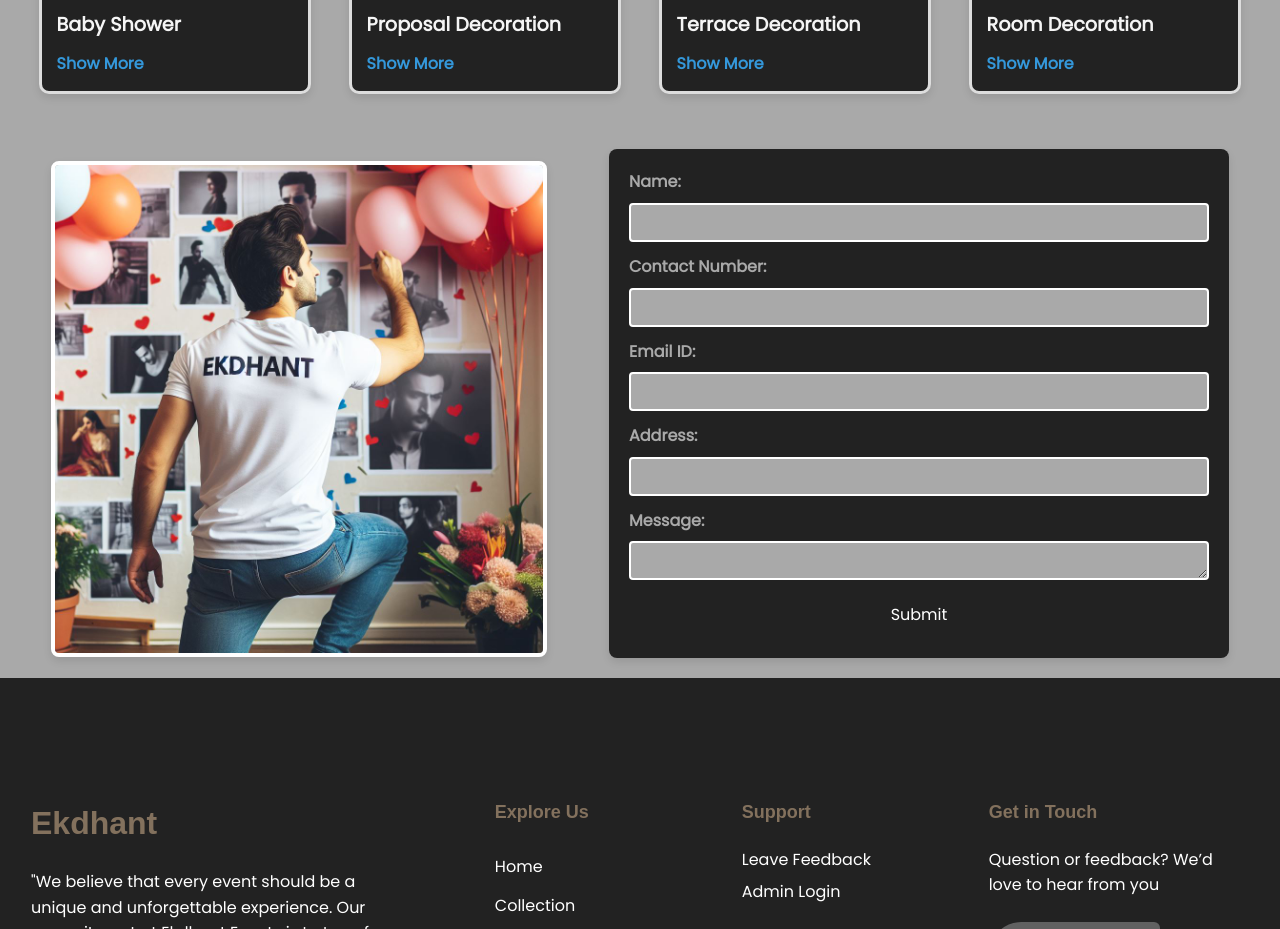
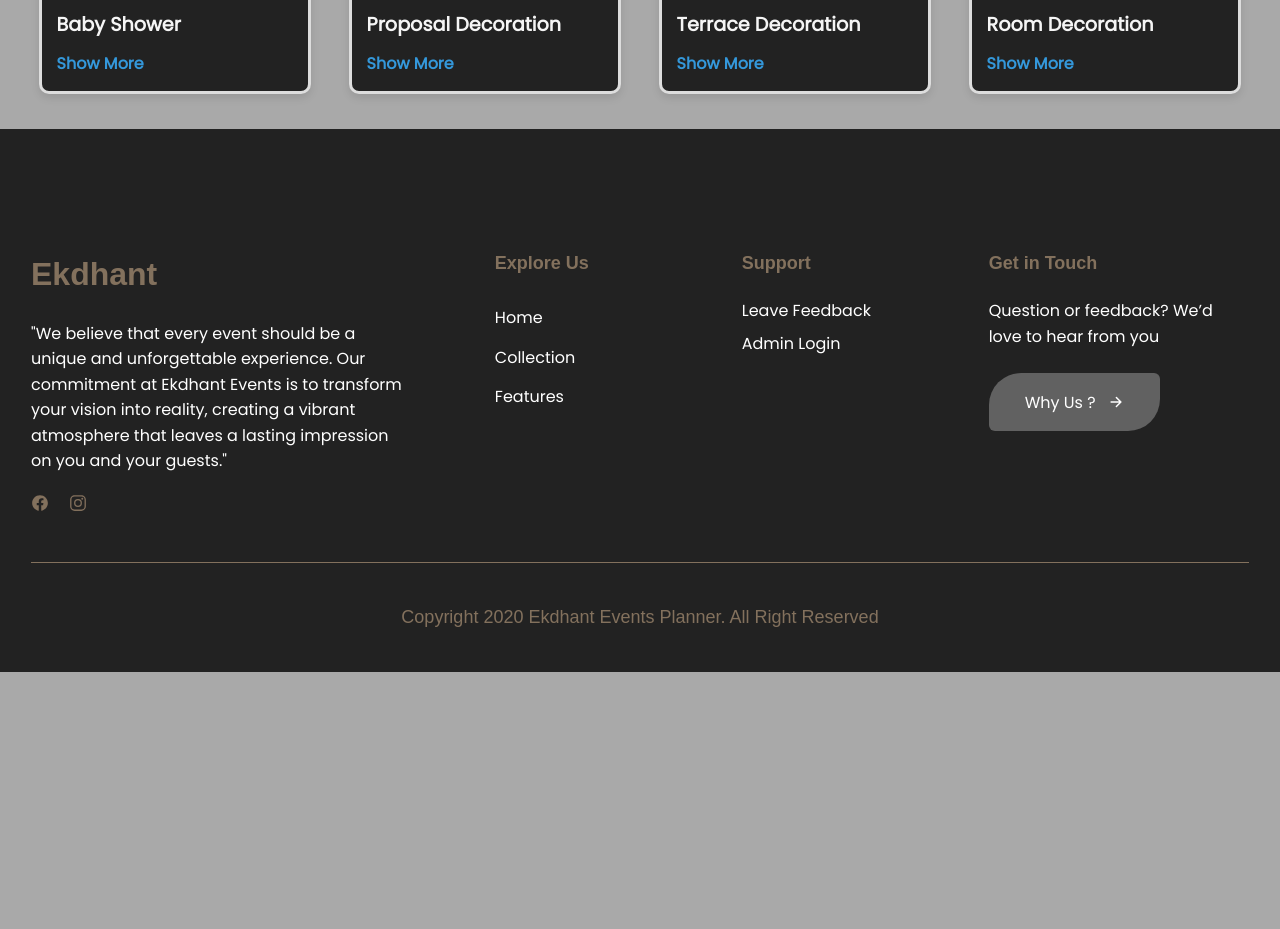
Before and after one commit to deshmukhyash001/Freelancing, a plain HTML site: page index.html in a window 1280 px wide. Shown: the part 2280-3209 px from the top of the page. After the commit the page ends 2952 px from the top, so only its background shows below. Drawn offline with nearby package versions, Linux system fonts and the light colour scheme; a web font is replaced by a local one.

Commit message:
Update index.html

```diff
--- a/index.html
+++ b/index.html
@@ -190,7 +190,7 @@
 
 
       <!--FEATURES-->
-      <section id="contactus">
+      <!-- <section id="contactus">
         <div class="left-side">
           <img src="assets/images/Ekdhant_tshirt.jpeg" alt="Sample Image">
         </div>
@@ -214,7 +214,7 @@
             <button type="submit">Submit</button>
           </form>
         </div>
-      </section>
+      </section> -->
 
     <div class="whatsapp-logo">
         <a href="https://wa.me/+918788511805?text=Hello%20there!" target="_blank">
```
